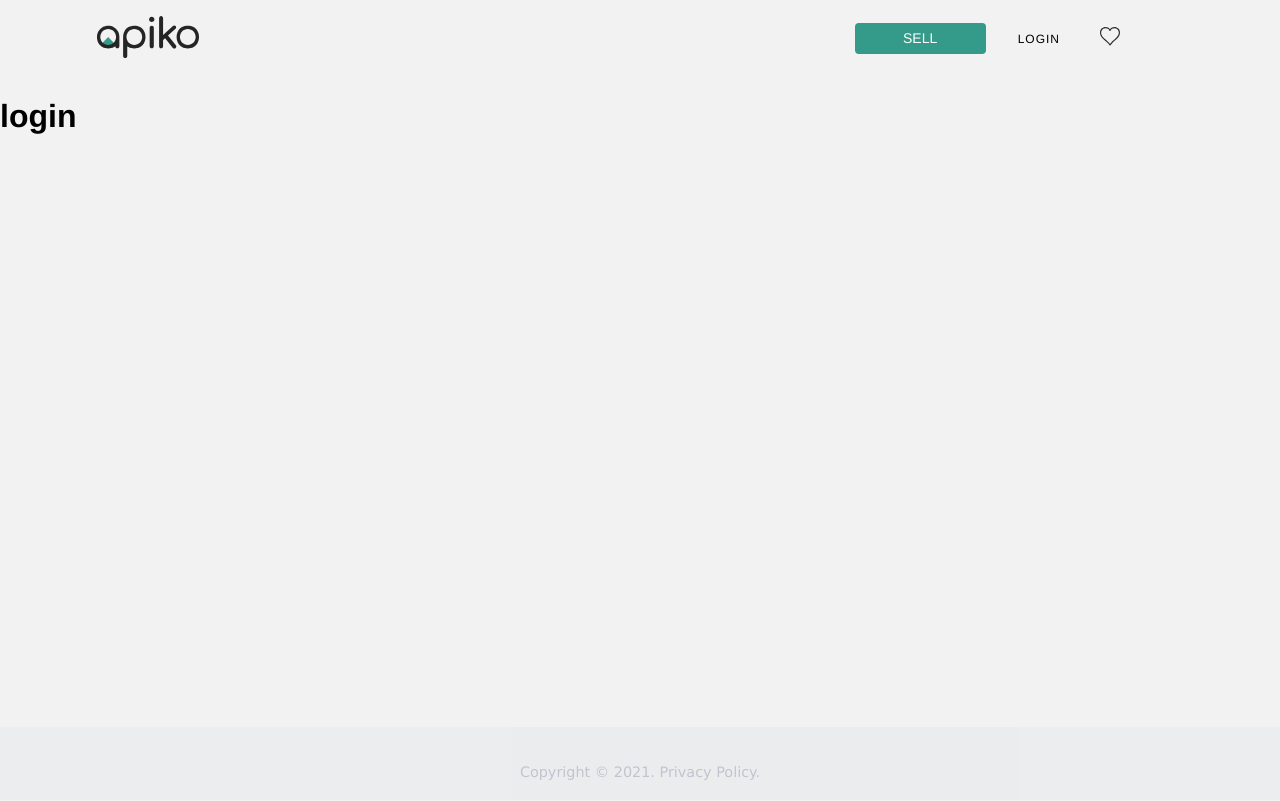
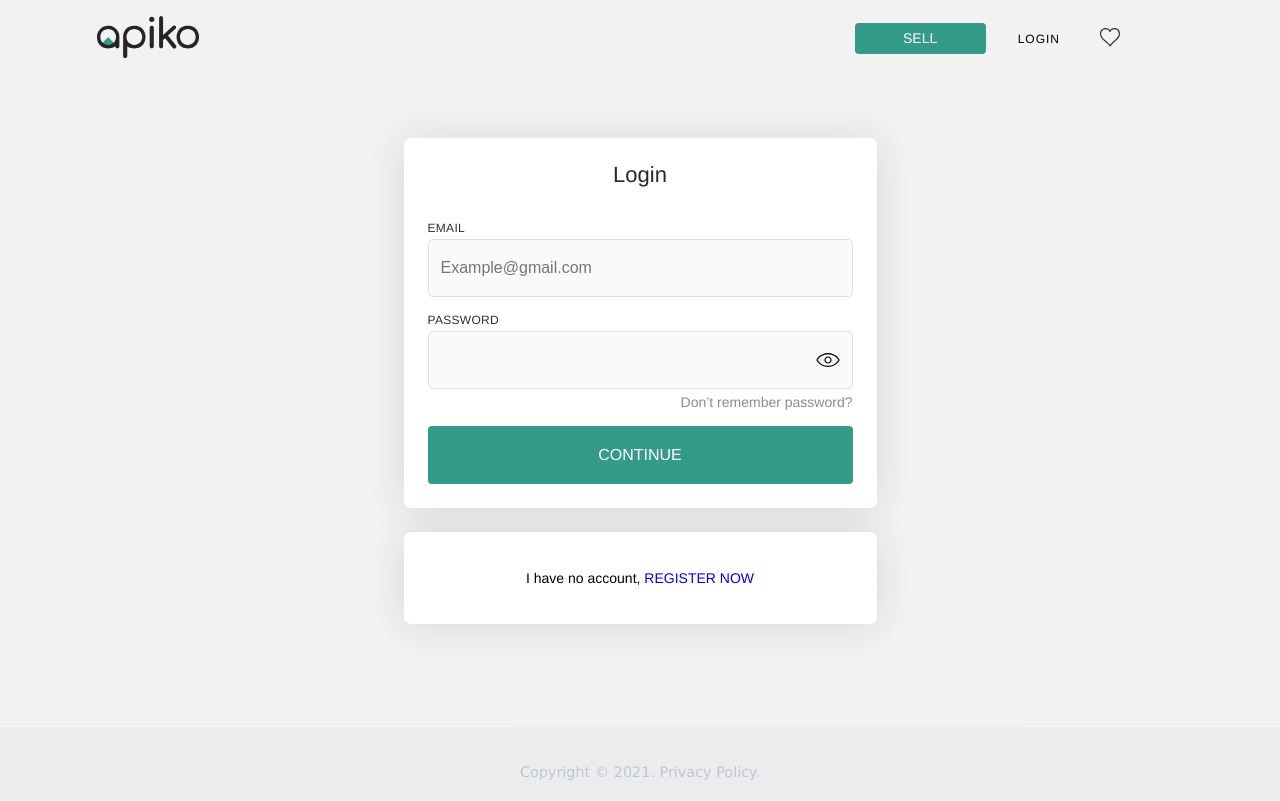
Before and after one commit to anton1408/vue-shop, a Vue app: page /login in a window 1280 px wide. Built offline with nearby package versions, Linux system fonts and the light colour scheme.

Commit message:
login page

```diff
--- a/src/assets/style.scss
+++ b/src/assets/style.scss
@@ -1,5 +1,6 @@
 body {
   background-color: #f2f2f2;
+  font-size: 14px;
   font-family: 'Helvetica', sans-serif;
   margin: 0;
   padding: 0;
--- a/src/views/Login.vue
+++ b/src/views/Login.vue
@@ -1,13 +1,116 @@
 <template>
-  <h1>login</h1>
+  <div class="login-wrapper">
+    <c-card class="login">
+      <h1 class="visually-hidden">Login page</h1>
+      <h3 class="login__title">Login</h3>
+      <c-text-field
+        label="email"
+        type="email"
+        name="email"
+        placeholder="Example@gmail.com"
+        class="login__text-field"
+      />
+      <c-text-field
+        label="Password"
+        type="password"
+        name="password"
+        class="login__text-field login__text-field--last-child"
+      />
+      <p class="login__forgot-password">
+        <a href="javascript:void(0);">
+          Don’t remember password?
+        </a>
+      </p>
+      <c-btn
+        title="continue"
+        line-height="58px"
+        font-size="16px"
+        class="login__submit-btn"
+      />
+    </c-card>
+    <c-card class="registration">
+      <p>
+        I have no account,
+        <a
+          href="/registration"
+          class="registration__link"
+        >
+          register now
+        </a>
+      </p>
+    </c-card>
+  </div>
 </template>
 
 <script>
+import CCard from '@/components/ui/CCard'
+import CTextField from '@/components/ui/CTextField'
+import CBtn from '@/components/ui/CBtn'
+
 export default {
-  name: 'login'
+  name: 'login',
+  components: {
+    'c-card': CCard,
+    'c-text-field': CTextField,
+    'c-btn': CBtn
+  },
+  data: () => ({
+    email: '',
+    password: ''
+  })
 }
 </script>
 
 <style lang="scss" scoped>
+.login-wrapper {
+  padding-top: 61px;
+}
+.login {
+  width: 425px;
+  padding: 24px;
+  margin: 0 auto 24px;
 
+  &__title {
+    padding: 0;
+    margin: 0 0 32px 0;
+    color: #282828;
+    font-size: 22px;
+    font-weight: 400;
+    line-height: 25px;
+    text-align: center;
+  }
+  &__text-field {
+    margin-bottom: 14px;
+
+    &--last-child {margin-bottom: 5px;}
+  }
+  &__forgot-password {
+    margin: 0 0 16px 0;
+    padding: 0;
+    text-align: right;
+
+    a {
+      color: #8C8C8C;
+      text-decoration: none;
+      cursor: pointer;
+
+      &:visited {color: #8C8C8C;}
+    }
+  }
+  &__submit-btn {}
+}
+.registration {
+  width: 425px;
+  padding: 24px;
+  margin: 0 auto;
+  text-align: center;
+
+  &__link {
+    cursor: pointer;
+    text-transform: uppercase;
+    text-decoration: none;
+
+    &:visited {color: #349A89;}
+  }
+}
 </style>
--- a/src/views/Registration.vue
+++ b/src/views/Registration.vue
@@ -98,6 +98,7 @@ export default {
       text-decoration: none;
 
       &:visited {color: #349A89;}
+      &:hover {text-decoration: underline;}
     }
   }
 </style>
```
